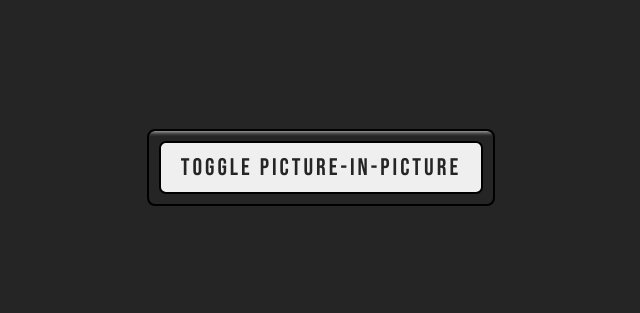
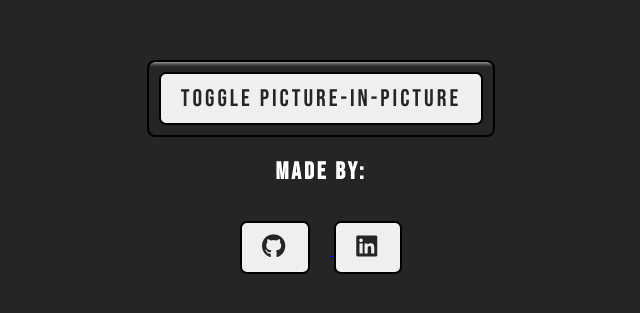
Before and after one commit to notfeardan/PIP, a plain HTML site: page index.html in a window 1280 px wide. Shown: the part 233-546 px from the top of the page, without its empty margins (319-959 px from the left). Drawn offline with Linux system fonts and the light colour scheme.

Commit message:
Added github and linkedin btns

```diff
--- a/index.html
+++ b/index.html
@@ -9,6 +9,10 @@
       type="image/png"
       href="https://us.pipglobal.com/images/Brand-Logos/PIP-Channel-Logo.png"
     />
+    <link
+      rel="stylesheet"
+      href="https://cdnjs.cloudflare.com/ajax/libs/font-awesome/6.6.0/css/all.min.css"
+    />
     <title>Picture In Picture</title>
   </head>
   <body>
@@ -16,6 +20,23 @@
     <div class="button-container">
       <button id="toggle">Toggle Picture-in-Picture</button>
     </div>
+    <h2>Made By:</h2>
+    <div class="social-container">
+      <a href="https://github.com/notfeardan"
+        ><button class="github-button" id="github" title="Checkout My Github!">
+          <i class="fab fa-github"></i>
+        </button>
+      </a>
+      <a href="https://www.linkedin.com/in/daniil-baturyn-253999273/"
+        ><button
+          class="linkedin-button"
+          id="linkedin"
+          title="Checkout My LinkedIn!"
+        >
+          <i class="fab fa-linkedin"></i>
+        </button>
+      </a>
+    </div>
     <!-- Script -->
     <script src="script.js"></script>
   </body>
--- a/styles.css
+++ b/styles.css
@@ -8,9 +8,21 @@ body {
   margin: 0;
   height: 100vh;
   display: flex;
-  justify-self: center;
+  flex-direction: column;
+  justify-content: center;
   align-items: center;
   background-color: rgb(37, 37, 37);
+}
+h2 {
+  font-family: "Bebas Neue", serif;
+  color: white;
+  letter-spacing: 3px;
+}
+.social-container {
+  margin-top: 15px;
+}
+#github {
+  margin-right: 20px;
 }
 
 .button-container {
```
